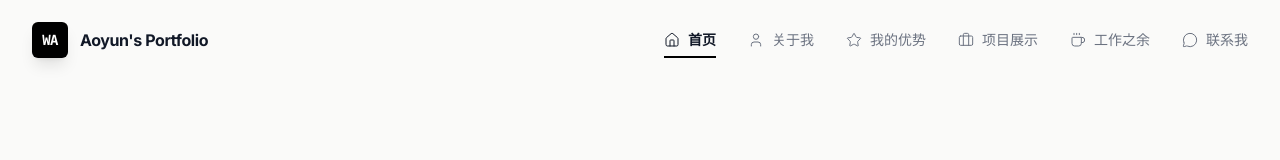
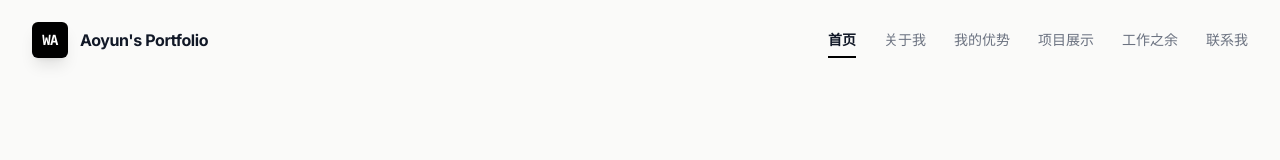
Before and after one commit to Y-tuo/Portfolio, a React (Vite) app: page / in a window 1280 px wide. Shown: the top 160 px of the page. Built offline with nearby package versions, Linux system fonts and the light colour scheme.

Commit message:
UI Update: Remove nav icons, adjust spacing, and update hero image

```diff
--- a/App.tsx
+++ b/App.tsx
@@ -94,7 +94,7 @@ function App() {
             <div className="relative w-[400px] h-[400px] rounded-full overflow-hidden shadow-2xl z-10 group cursor-pointer">
               <div className="absolute inset-0 bg-gradient-to-tr from-emerald-500/10 to-blue-500/10 mix-blend-overlay z-10 pointer-events-none" />
               <img
-                src="https://images.unsplash.com/photo-1550684848-fac1c5b4e853?q=80&w=800&h=800&auto=format&fit=crop"
+                src="https://pic.allhistory.com/T18XKCBXET1RCvBVdK.jpeg"
                 alt="Wang Aoyun"
                 className="w-full h-full object-cover transition-transform duration-700 ease-in-out group-hover:scale-110 grayscale"
               />
--- a/components/Navbar.tsx
+++ b/components/Navbar.tsx
@@ -66,18 +66,17 @@ export const Navbar: React.FC = () => {
         </a>
 
         {/* Desktop Nav */}
-        <div className="hidden md:flex gap-8">
+        <div className="hidden md:flex gap-7">
           {NAV_LINKS.map((link) => (
             <a
               key={link.name}
               href={link.href}
               onClick={(e) => handleNavClick(e, link.href)}
-              className={`text-sm transition-all duration-300 py-1 relative group cursor-pointer flex items-center gap-2 ${activeSection === link.href
-                  ? 'text-gray-900 font-bold'
-                  : 'text-gray-500 font-medium hover:text-gray-900'
+              className={`text-sm transition-all duration-300 py-1 relative group cursor-pointer ${activeSection === link.href
+                ? 'text-gray-900 font-bold'
+                : 'text-gray-500 font-medium hover:text-gray-900'
                 }`}
             >
-              <link.icon size={16} strokeWidth={1.5} />
               {link.name}
               {/* Active State Underline */}
               <span className={`absolute -bottom-1 left-0 w-full h-[2px] bg-black transition-transform duration-300 origin-left ${activeSection === link.href ? 'scale-x-100' : 'scale-x-0 group-hover:scale-x-50'
```
